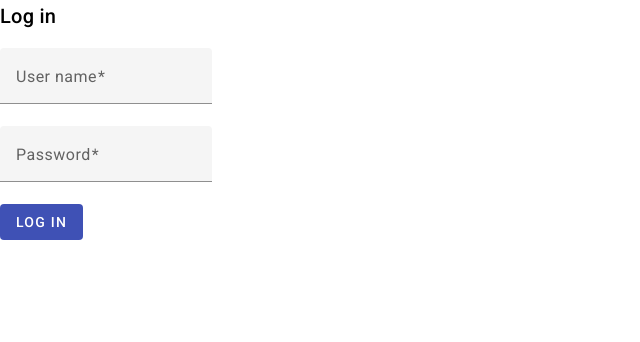
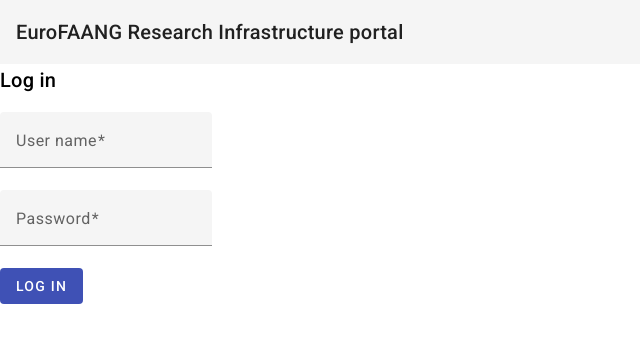
Before and after one commit to FAANG/dcc-eurofaang-ri-fe, an Angular app in the folder eurofaang-ri/: page /login in a window 1280 px wide. Shown: the top 342 px of the page, without its empty margins (0-640 px from the left). Built offline with nearby package versions, Linux system fonts and the light colour scheme.

Commit message:
Adding header

```diff
--- a/eurofaang-ri/src/app/app.component.html
+++ b/eurofaang-ri/src/app/app.component.html
@@ -1 +1,2 @@
+<app-header></app-header>
 <router-outlet></router-outlet>
--- a/eurofaang-ri/src/app/app.component.ts
+++ b/eurofaang-ri/src/app/app.component.ts
@@ -1,11 +1,12 @@
 import { Component } from '@angular/core';
 import { RouterOutlet } from '@angular/router';
 import {HttpClientModule} from "@angular/common/http";
+import {HeaderComponent} from "./header/header.component";
 
 @Component({
   selector: 'app-root',
   standalone: true,
-  imports: [RouterOutlet],
+  imports: [RouterOutlet, HeaderComponent],
   templateUrl: './app.component.html',
   styleUrl: './app.component.css'
 })
--- /dev/null
+++ b/eurofaang-ri/src/app/header/header.component.html
@@ -0,0 +1,3 @@
+<mat-toolbar>
+  <span>EuroFAANG Research Infrastructure portal</span>
+</mat-toolbar>
```
Also changed, not shown: eurofaang-ri/src/app/header/header.component.ts (added, +13 -0 lines), eurofaang-ri/src/app/header/header.component.css (added), 1 other file (tests, documents, lock files or other folders).
